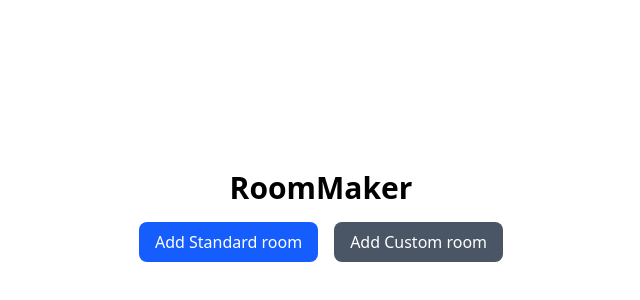
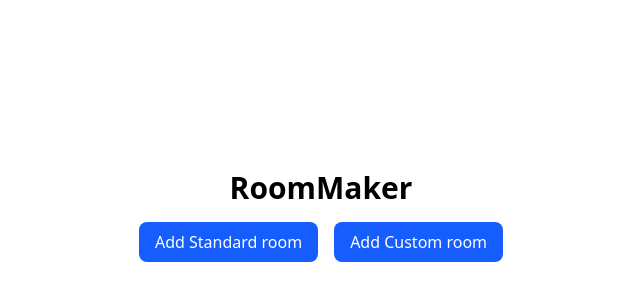
Before and after one commit to Jusss10/BreakableNameTree.js, a React (Vite) app: page / in a window 1280 px wide. Shown: the part 184-484 px from the top of the page, without its empty margins (319-959 px from the left). Built offline with nearby package versions, Linux system fonts and the light colour scheme.

Commit message:
Refactor buttons to use reusable Button component
Introduced a reusable Button component in Reuse/LandingButton.tsx and replaced custom button implementations in RoomMakerLanding and SidePanel with this component for consistency and maintainability.

```diff
--- a/src/components/Reuse/LandingButton.tsx
+++ b/src/components/Reuse/LandingButton.tsx
@@ -0,0 +1,33 @@
+type ButtonProps = {
+  onClick: () => void;
+  children: React.ReactNode;
+  variant?: "primary" | "secondary";
+  size?: "sm" | "md" | "lg";
+  className?: string;
+};
+
+export function Button({onClick, children, variant = "primary", size = "md", className = ""}: ButtonProps) {
+  const baseClasses =
+    "text-white rounded transition-colors cursor-pointer border-none";
+
+  const variantClasses = {
+    primary: "bg-blue-600 hover:bg-blue-700",
+    secondary: "bg-gray-600 hover:bg-gray-700",
+  };
+
+  const sizeClasses = {
+    sm: "px-3 py-2 text-sm",
+    md: "px-4 py-2",
+    lg: "px-4 py-2 rounded-lg",
+  };
+
+  return (
+    <button
+      type="button"
+      onClick={onClick}
+      className={`${baseClasses} ${variantClasses[variant]} ${sizeClasses[size]} ${className}`}
+    >
+      {children}
+    </button>
+  );
+}
--- a/src/components/RoomMakerLanding.tsx
+++ b/src/components/RoomMakerLanding.tsx
@@ -1,3 +1,5 @@
+import { Button } from "./Reuse/LandingButton";
+
 type Props = {
   onStart: () => void;
 };
@@ -6,20 +8,12 @@ export default function RoomMakerLanding({ onStart }: Props) {
     <div className="w-screen h-screen flex flex-col justify-center items-center gap-4">
         <h1 className="text-3xl font-bold">RoomMaker</h1>
         <div className="flex gap-4">
-          <button
-            type="button"
-            onClick={onStart}
-            className="px-4 py-2 bg-blue-600 text-white rounded-lg hover:bg-blue-700 transition-colors cursor-pointer border-none"
-          >
+          <Button onClick={onStart} variant="primary" size="lg">
             Add Standard room
-          </button>
-          <button
-            type="button"
-            onClick={onStart}
-            className="px-4 py-2 bg-gray-600 text-white rounded-lg hover:bg-gray-700 transition-colors cursor-pointer border-none"
-          >
+          </Button>
+          <Button onClick={onStart} variant="primary" size="lg">
             Add Custom room
-          </button>
+          </Button>
         </div>
     </div>
   );
--- a/src/components/SidePanel.tsx
+++ b/src/components/SidePanel.tsx
@@ -1,4 +1,5 @@
 import type { ChangeEvent } from "react";
+import { Button } from "./Reuse/LandingButton";
 
 type Props = {
   onAddCabinet: () => void
@@ -47,20 +48,12 @@ export default function Sidebar({ onAddCabinet, valueHeight, valueWidth, setValu
     <aside className="fixed top-0 left-0 w-64 h-screen p-3 bg-black/90 border-r border-white/10 z-50 text-white">
       <h3 className="text-lg font-semibold mb-4">Tools</h3>
       <div className="flex flex-col gap-2 mb-4">
-        <button
-          type="button"
-          onClick={onAddCabinet}
-          className="px-3 py-2 bg-blue-600 text-white rounded hover:bg-blue-700 transition-colors cursor-pointer border-none"
-        >
+        <Button onClick={onAddCabinet} variant="primary" size="sm">
           Add Cabinet
-        </button>
-        <button
-          type="button"
-          onClick={onAddRuler}
-          className="px-3 py-2 bg-gray-600 text-white rounded hover:bg-gray-700 transition-colors cursor-pointer border-none"
-        >
+        </Button>
+        <Button onClick={onAddRuler} variant="secondary" size="sm">
           Add Ruler
-        </button>
+        </Button>
       </div>
       <SliderComponent
         label="Closet Height"
```
